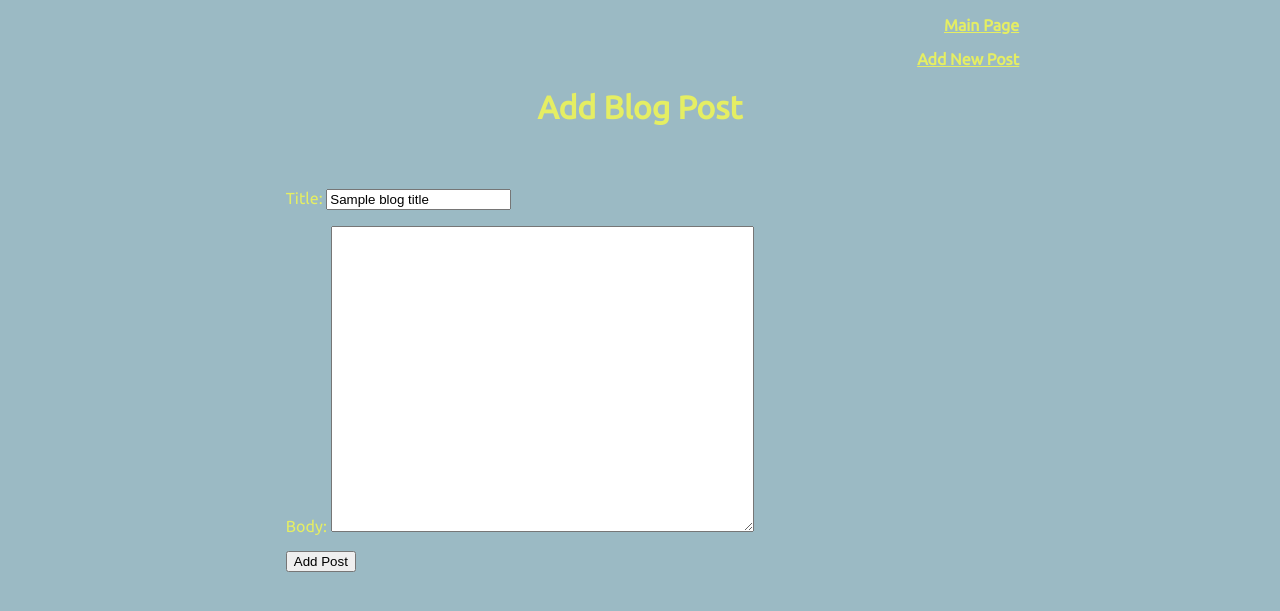
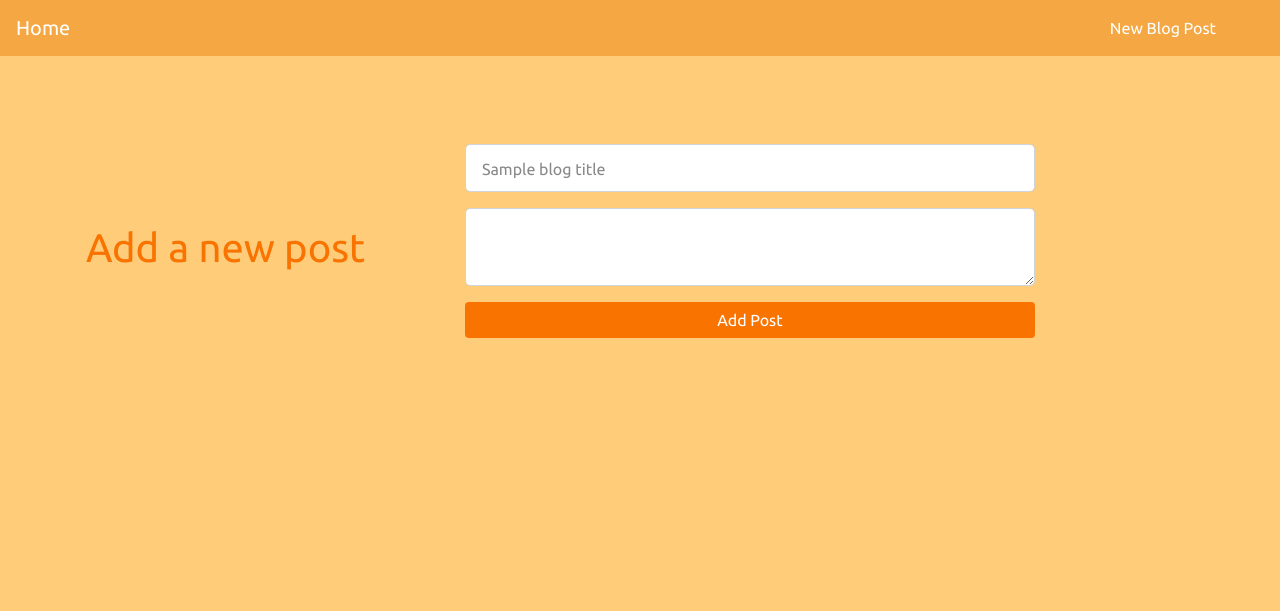
Before and after one commit to j-mccool/blogz, a Flask app: template templates/newpost.html in a window 1280 px wide. Shown: the top 611 px of the page. Run offline with Flask 2, Linux system fonts and the light colour scheme; the template is opened without the code that fills it: most values are stand-ins (such as "Sample title", 1, 10 or a date in 2020); some libraries are stand-ins or nearby versions.

Commit message:
project restyled using bootstrap; added new /static/styles/mainpage.css file and directories to enable css stylesheet with flask; refactored html on forms to make use of bootstrap

```diff
--- /dev/null
+++ b/static/styles/mainpage.css
@@ -0,0 +1,90 @@
+@import url('https://fonts.googleapis.com/css?family=Ubuntu');
+html,h1,h2,h3,h4,h5,h6,a{
+ font-family: "Ubuntu";
+}
+
+.error {
+    color: red;
+}
+.navbar{
+ background:#f4a742;
+}
+.nav-link , .navbar-brand{
+ color: #fff;
+ cursor: pointer;
+}
+.nav-link{
+ margin-right: 1em !important;
+}
+.nav-link:hover{
+ background: #f4f4f4;
+ color:#fff;
+}
+.navbar-collapse{
+ justify-content: flex-end;
+}
+.navbar-toggler{
+  background:#fff !important;
+}
+
+.blog{
+ margin: 4em 0;
+ position: relative;
+}
+.blog h1{
+ color: #fff;
+ font-weight: bold;
+ margin: 2em;
+}
+.blog .card{
+ box-shadow: 0 0 20px rgb(245, 188, 134);
+ background-color: #f4a742;
+ margin: 1em;
+}
+.blog .card-title{
+ color: #fff;
+
+}
+.blog .card-body{
+ padding: 1em;
+}
+
+.newpost-form{
+ margin: 6em 0;
+ position: relative;
+}
+
+.newpost-form h1{
+ padding:2em 1px;
+ color: #F97300;
+}
+.newpost-form .right{
+ max-width: 600px;
+}
+.newpost-form .right .btn-secondary{
+ background:  #F97300;
+ color: #fff;
+ border:0;
+}
+.newpost-form .right .form-control::placeholder{
+ color: #888;
+ font-size: 16px;
+}
+
+form span {
+    display: inline-block;
+    width: 20%;
+    text-align: right;
+
+}
+
+.individual_post{
+    margin: 6em 0;
+    position: relative;
+}
+
+.main {
+    font-family: 'Ubuntu', sans-serif;
+    background-color: #ffcc7a;
+    color: #fff;
+}
--- a/templates/base.html
+++ b/templates/base.html
@@ -4,63 +4,31 @@
 <head>
     <!--<title>{{title}}</title>-->
     <title>Build-A-Blog</title>
-    <link href='https://fonts.googleapis.com/css?family=Ubuntu' rel='stylesheet'>
+    <link rel="stylesheet" type="text/css" href="{{ url_for('static',filename='styles/mainpage.css') }}">
+    <link rel="stylesheet" href="https://maxcdn.bootstrapcdn.com/bootstrap/4.0.0/css/bootstrap.min.css" integrity="sha384-Gn5384xqQ1aoWXA+058RXPxPg6fy4IWvTNh0E263XmFcJlSAwiGgFAW/dAiS6JXm"
+        crossorigin="anonymous">
 
-    <style type="text/css">
-        .error {
-            color: red;
-        }
-
-        form {
-            margin: auto;
-            padding: 5px;
-        }
-
-        label span {
-            display: inline-block;
-            width: 20%;
-            text-align: right;
-
-        }
-
-        #submit {
-            padding: 5px;
-            margin-left: 10%;
-        }
-
-        body {
-            font-family: 'Ubuntu', sans-serif;
-            background-color: rgb(155, 186, 196);
-            color: rgb(229, 238, 99);
-        }
-        h1 {
-            text-align: center;
-        }
-        #newpost_entry {
-            margin-left: 20%;
-            padding: 20px;
-            vertical-align: top;
-        }
-        #navbar {
-            text-align: right;
-            margin-right: 20%
-        }
-        #navbar a:link,
-        #navbar a:hover,
-        #navbar a:visited {
-            color: rgb(229, 238, 99);
-        }
-        }
-    </style>
 </head>
 
-<body>
-    <div id="navbar">
-        <!--<a href="/logout">Logout</a>-->
-        <strong><p><a href="/blog">Main Page</a></p>
+<nav class="navbar navbar-expand-lg fixed-top ">
+    <a class="navbar-brand" href="/blog">Home</a>
+    <button class="navbar-toggler" type="button" data-toggle="collapse" data-target="#navbarSupportedContent" aria-controls="navbarSupportedContent"
+        aria-expanded="false" aria-label="Toggle navigation">
+        <span class="navbar-toggler-icon"></span>
+    </button>
 
-        <p><a href="/newpost">Add New Post</a></p></strong>
+    <div class="collapse navbar-collapse " id="navbarSupportedContent">
+        <ul class="navbar-nav mr-4">
+
+            <li class="nav-item">
+                <a class="nav-link" href="/newpost">New Blog Post</a>
+            </li>
+
+        </ul>
     </div>
+</nav>
+
+<body class="main">
     {% block content %}
 
     {% endblock %}
--- a/templates/newpost.html
+++ b/templates/newpost.html
@@ -1,24 +1,33 @@
 {% extends "base.html" %} {% block content %}
 
-    <h1>Add Blog Post</h1>
-    <div id="newpost_entry">
+    <!-- NewPost form -->
+    <h1 class="text-center">New Post</h1>
+    <div class="newpost-form">
+        <div class="container">
             <form method='POST'>
-            <p>
-            <label>Title:
-                <input type="text" name="title" value="{{blog_title}}" />
+                <div class="row">
+                    <div class="col-lg-4 col-md-4 col-sm-12">
+                        <h1>Add a new post</h1>
+                    </div>
+                    <div class="col-lg-8 col-md-8 col-sm-12 right">
+                        <div class="form-group">
+                            <input type="text" class="form-control form-control-lg" placeholder="{{blog_title}}" name="title" >
                             {% if t_error %}
                             <span class="error">{{t_error}}</span>
                             {% endif %}
-            </label>
-            </p>
-            <p class="vert_align">
-            <label for="blog_textbox">Body:</label>
-                <textarea rows="20" cols="50" id="blog_textbox" name="body" value="{{blog_post}}"></textarea>
+                        </div>
+                        <div class="form-group">
+                            <textarea class="form-control form-control-lg" placeholder="{{blog_body}}" name="body">
+
+                            </textarea>
                             {% if b_error %}
                             <span class="error">{{b_error}}</span>
                             {% endif %}
-            </p>
-            <input type="submit" value="Add Post" />
+                        </div>
+                        <input type="submit" class="btn btn-secondary btn-block" value="Add Post" name="">
+                    </div>
+                </div>
             </form>
         </div>
+    </div>
 {% endblock %}
```
Also changed, not shown: templates/blog.html (+24 -13 lines), templates/entry.html (+12 -2 lines). Lines whose indentation alone changed are shown as unchanged.
